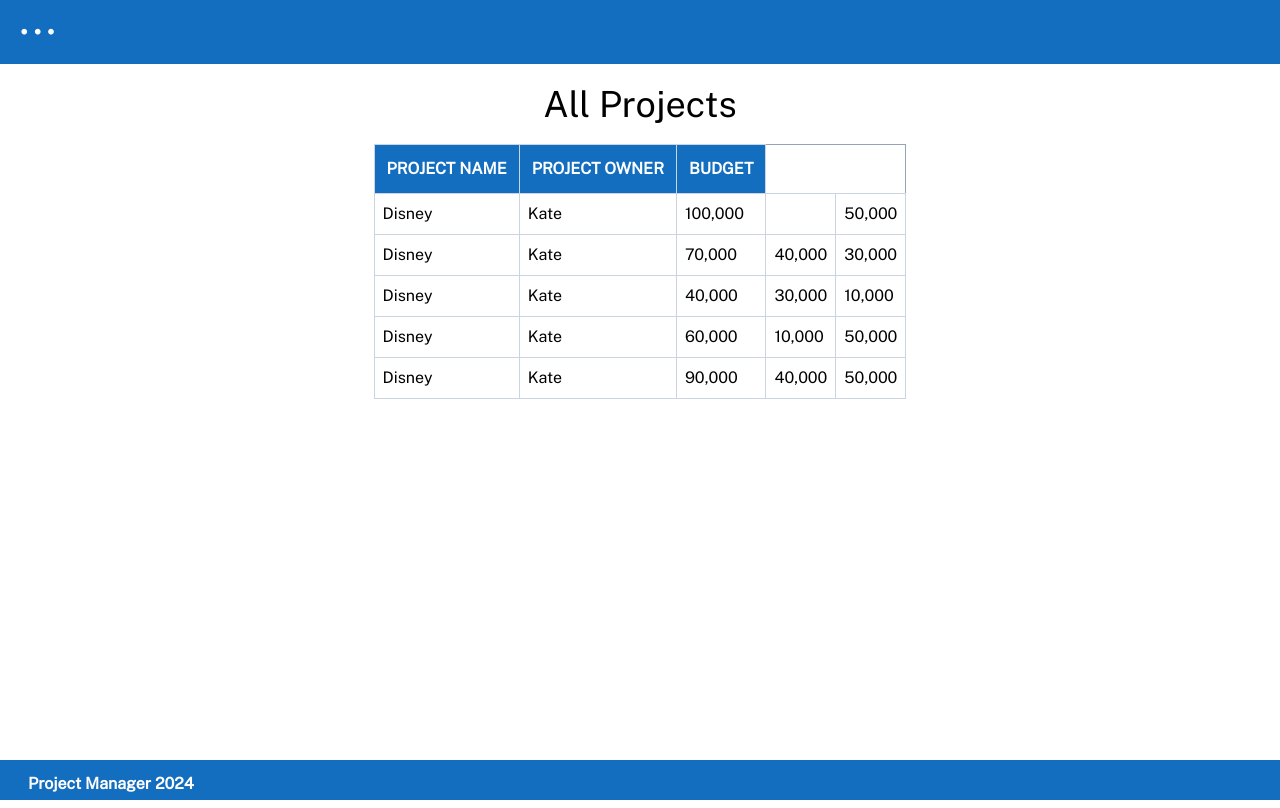
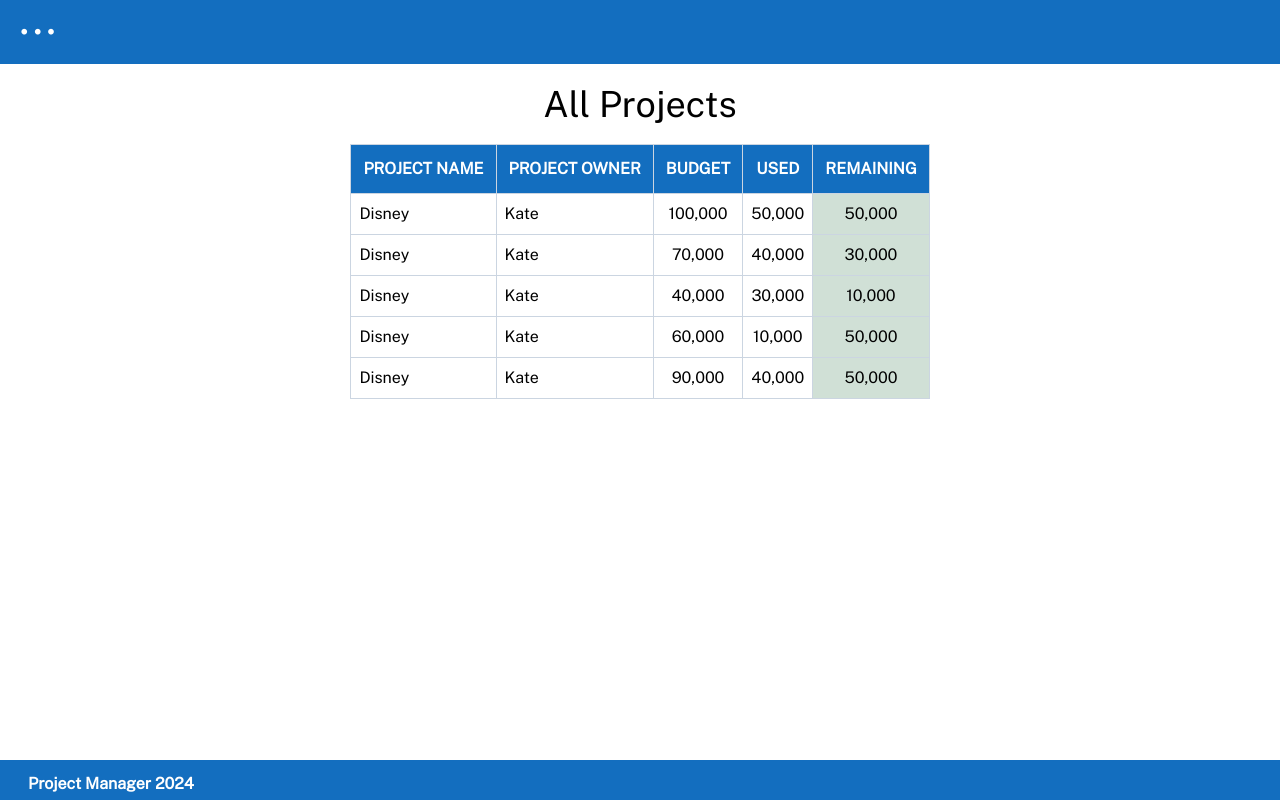
Before and after one commit to Katie-Davies/projectbudgetmanager, a React (Create React App) app in the folder Frontend/: page /allprojects in a window 1280 px wide. Built offline with nearby package versions, Linux system fonts and the light colour scheme.

Commit message:
update bg of remaming budget

```diff
--- a/Frontend/src/pages/AllProjects.tsx
+++ b/Frontend/src/pages/AllProjects.tsx
@@ -4,6 +4,7 @@
       projectName: 'Disney',
       projectOwner: 'Kate',
       budget: '100,000',
+      usedBudget: '50,000',
       remainingBudget: '50,000',
     },
     {
@@ -50,6 +51,12 @@
             <th className="border border-slate-300 p-3 bg-customBlue text-white">
               BUDGET
             </th>
+            <th className="border border-slate-300 p-3 bg-customBlue text-white">
+              USED
+            </th>
+            <th className="border border-slate-300 p-3 bg-customBlue text-white">
+              REMAINING
+            </th>
           </tr>
         </thead>
         <tbody>
@@ -62,13 +69,13 @@
                 <td className="border border-slate-300 p-2">
                   {project.projectOwner}
                 </td>
-                <td className="border border-slate-300 p-2">
+                <td className="border border-slate-300 p-2 text-center ">
                   {project.budget}
                 </td>
-                <td className="border border-slate-300 p-2">
+                <td className="border border-slate-300 p-2 text-center">
                   {project.usedBudget}
                 </td>
-                <td className="border border-slate-300 p-2">
+                <td className="border border-slate-300 bg-green-800 bg-opacity-20 p-2 text-center">
                   {project.remainingBudget}
                 </td>
               </tr>
```
